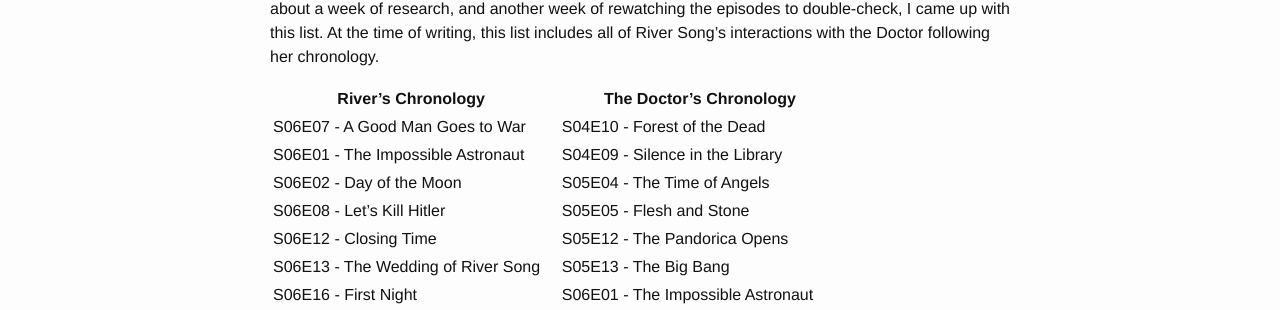
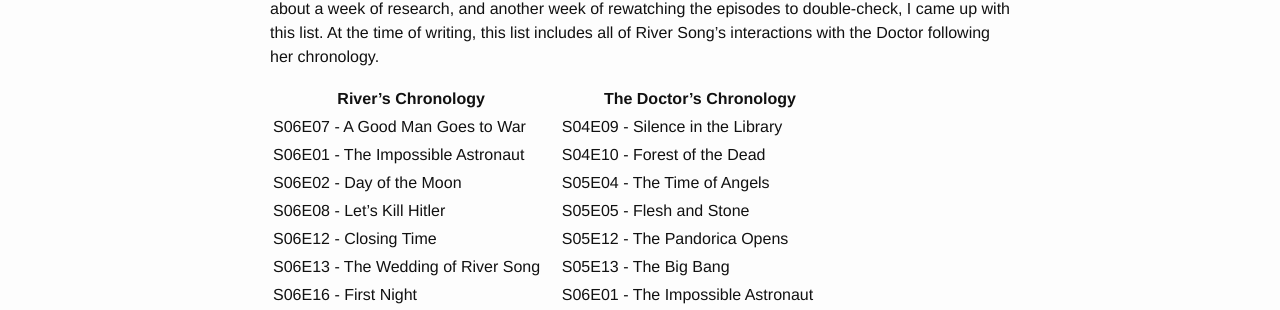
Before and after one commit to alextall/alextall.github.io, a Jekyll site: the page built from _posts/2016-04-20-River-and-the-Doctor.md, in a window 1280 px wide. Shown: the part 290-600 px from the top of the page. Built offline with Jekyll 4.4.1, drawn with Linux system fonts in a browser that asks for light colours.

```diff
--- a/_posts/2016-04-20-River-and-the-Doctor.md
+++ b/_posts/2016-04-20-River-and-the-Doctor.md
@@ -12,8 +12,8 @@ ORIGINAL: A few months back I thought I'd try to track River Song through the Do
 
 | River's Chronology                  |  | The Doctor's Chronology             |
 | ----------------------------------- |  | ----------------------------------- |
-| S06E07 - A Good Man Goes to War     |  | S04E10 - Forest of the Dead         |
-| S06E01 - The Impossible Astronaut   |  | S04E09 - Silence in the Library     |
+| S06E07 - A Good Man Goes to War     |  | S04E09 - Silence in the Library     |
+| S06E01 - The Impossible Astronaut   |  | S04E10 - Forest of the Dead         |
 | S06E02 - Day of the Moon            |  | S05E04 - The Time of Angels         |
 | S06E08 - Let's Kill Hitler          |  | S05E05 - Flesh and Stone            |
 | S06E12 - Closing Time               |  | S05E12 - The Pandorica Opens        |
```
